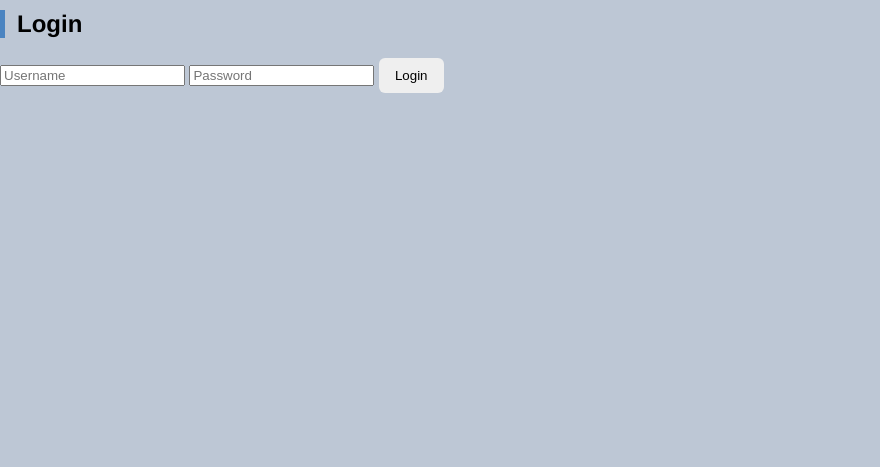
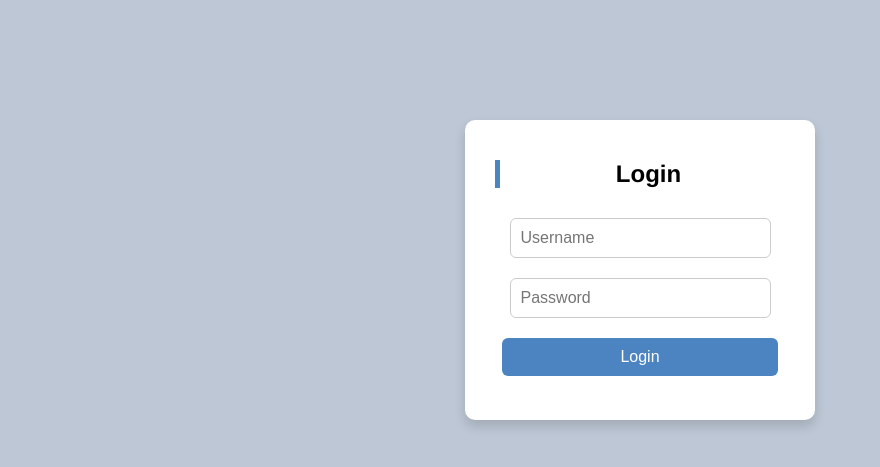
Before and after one commit to EleonoraVis1/Web-Application-Development-Final-Project, a Django app: template backend/api/templates/api/login.html in a window 1280 px wide. Shown: the top 467 px of the page, without its empty margins (0-880 px from the left). Run offline with Django 5.2, Linux system fonts and the light colour scheme; the template is opened without the code that fills it, so the values that code supplies are empty.

Commit message:
Refactor login.html for improved structure
Updated the login page layout and added a register container.

```diff
--- a/backend/api/templates/api/login.html
+++ b/backend/api/templates/api/login.html
@@ -6,17 +6,24 @@
     <meta charset="UTF-8" />
     <link rel="stylesheet" href="{% static 'api/style.css' %}">
 </head>
+
 <body>
 
-<h2>Login</h2>
+<div class="register-container">
 
-<input id="username" type="text" placeholder="Username">
-<input id="password" type="password" placeholder="Password">
-<button onclick="login()">Login</button>
+    <h2>Login</h2>
 
-<p id="message"></p>
+    <input id="username" type="text" placeholder="Username">
 
-<script  type="module" src="{% static 'api/login.js' %}"></script>
+    <input id="password" type="password" placeholder="Password">
+
+    <button class="register-btn" onclick="login()">Login</button>
+
+    <p id="message"></p>
+
+</div>
+
+<script type="module" src="{% static 'api/login.js' %}"></script>
 
 </body>
 </html>
```
